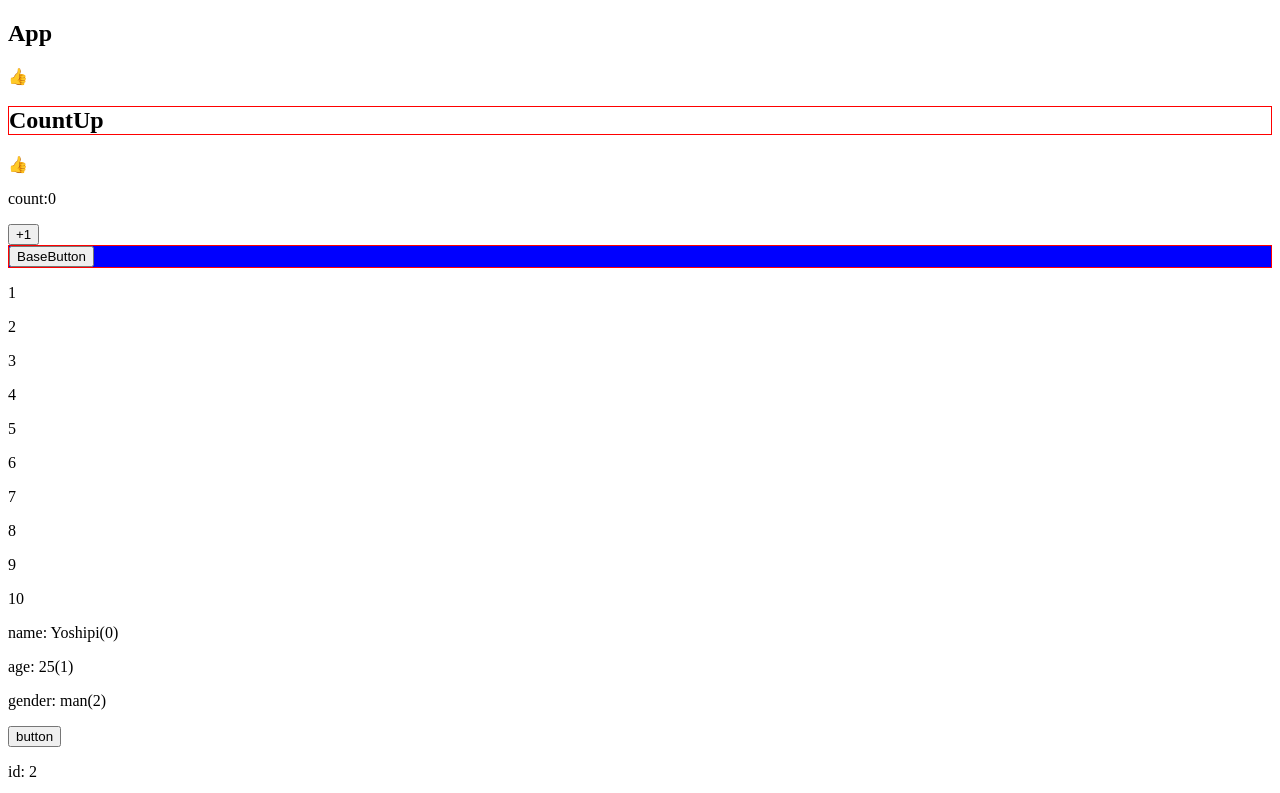
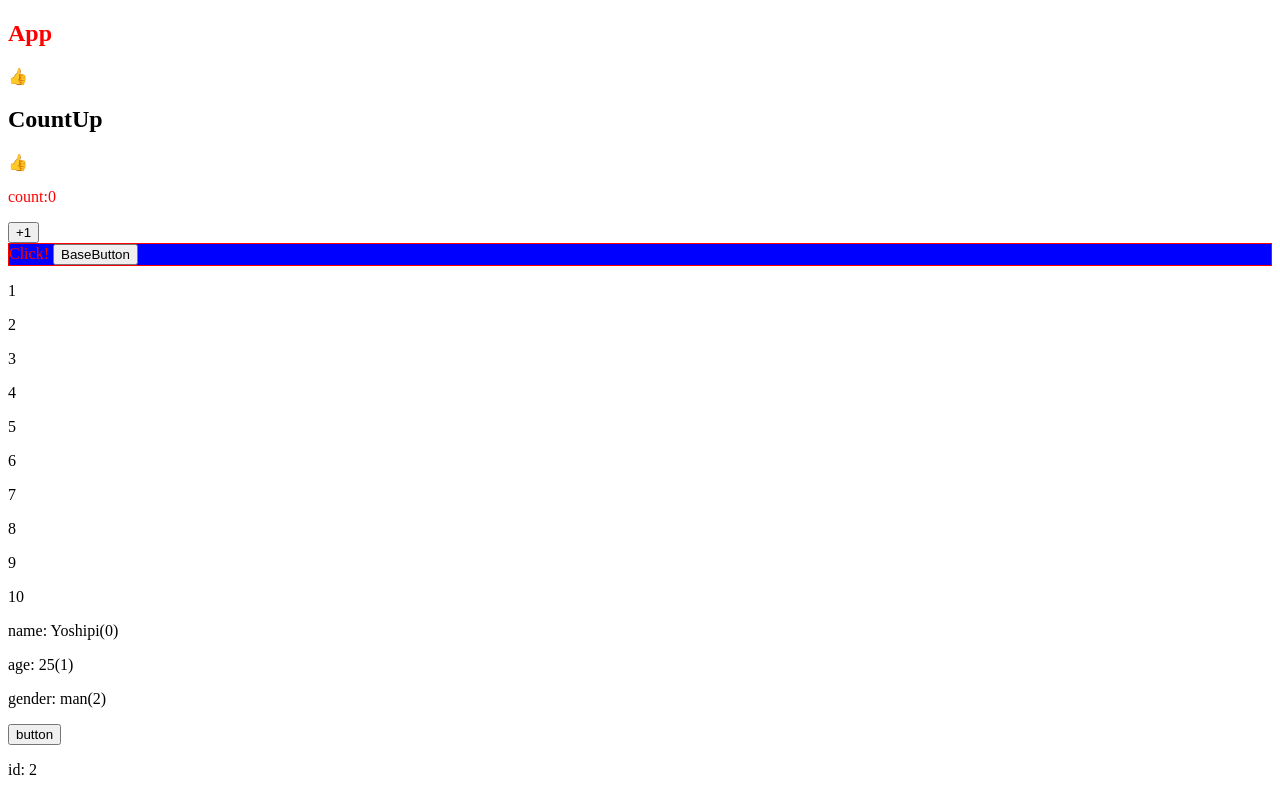
Before and after one commit to reo0306/vue-practise, a Vue app in the folder vue-lesson/: page / in a window 1280 px wide. Shown: the top 793 px of the page. Built offline with nearby package versions, Linux system fonts and the light colour scheme; the HTML template or start-up script is replaced by a standard one.

Commit message:
add style scoped

```diff
--- a/vue-lesson/src/App.vue
+++ b/vue-lesson/src/App.vue
@@ -127,7 +127,7 @@ const user = ref({
 </script>
 
 <template>
-  <h2>App</h2>
+  <h2 class="red">App</h2>
   <BaseIcon />
   <CountUp id="base-button" class="border" />
   <BaseButton id="base-button" class="border" @click="console.log('App.vue')"/>
@@ -219,7 +219,7 @@ const user = ref({
   <h2>Course Info Sections: {{ sections + 1 }}</h2>
 </template>
 
-<style>
+<style scoped>
 .red {
   color: red;
 }
--- a/vue-lesson/src/components/BaseButton.vue
+++ b/vue-lesson/src/components/BaseButton.vue
@@ -1,5 +1,6 @@
 <template>
   <div id="ignore" class="red bg-blue" @click="console.log('BaseButton.vue')">
+    Click!
     <button>BaseButton</button>
   </div>
 </template>
--- a/vue-lesson/src/components/CountUp.vue
+++ b/vue-lesson/src/components/CountUp.vue
@@ -9,6 +9,12 @@ const count = ref(0);
 <template>
   <h2 v-bind="$attrs">CountUp</h2>
   <BaseIcon />
-  <p>count:{{ count }}</p>
+  <p class="red">count:{{ count }}</p>
   <button @click="count++">+1</button>
 </template>
+
+<style scoped>
+.red {
+  color: red;
+}
+</style>
```
